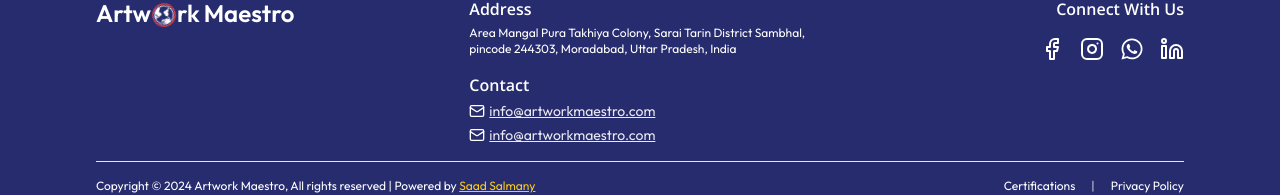
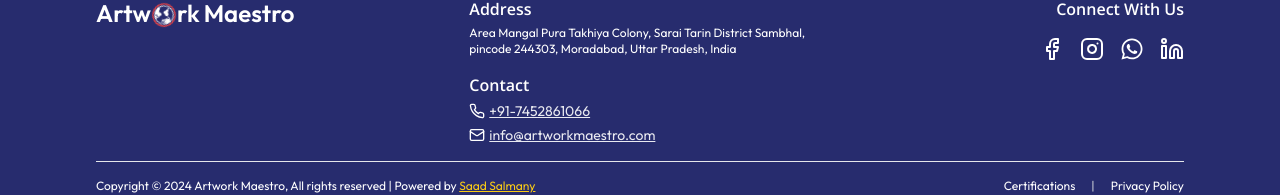
Before and after one commit to saadsalmany/Artwork-Maestro, a Next.js app: page /contact in a window 1280 px wide. Shown: the part 899-1094 px from the top of the page. Built offline with nearby package versions, Linux system fonts and the light colour scheme.

Commit message:
fixed footer and navbar

```diff
--- a/app/Components/Footer.js
+++ b/app/Components/Footer.js
@@ -1,5 +1,12 @@
 import React from "react";
-import { Facebook, Instagram, Linkedin, Phone, Mail, MapPin } from "lucide-react";
+import {
+  Facebook,
+  Instagram,
+  Linkedin,
+  Phone,
+  Mail,
+  MapPin,
+} from "lucide-react";
 import { FaWhatsapp } from "react-icons/fa";
 
 const Footer = () => {
@@ -55,28 +62,26 @@ const Footer = () => {
             <div>
               <p className="font-semibold text-base mb-1">Contact</p>
               <a
-                href="https://mail.google.com/mail/u/0/?view=cm&fs=1&to=info@artworkmaestro.com"
+                href="tel:7452861066"
                 rel="noopener noreferrer"
                 target="_blank"
-                className="flex items-center underline w-min space-x-1 group  transition-all duration-300 ease-in-out"
+                className="flex items-center underline space-x-1 group  transition-all duration-300 ease-in-out"
               >
-                <Mail
-                  size={16}
-                  className="text-white"
-                />
-                <span className="text-sm hover:text-red-300 opacity-90 font-outfit">info@artworkmaestro.com</span>
+                <Phone size={16} className="text-white" />
+                <span className="text-sm hover:text-red-300 opacity-90 font-outfit">
+                +91-7452861066
+                </span>
               </a>
               <a
-                href="mailto:info@artworkmaestro.com"
+                href="mailto:info@artworkmaestro.com?subject=From Artowrk Maestro Website&body="
                 rel="noopener noreferrer"
                 target="_blank"
-                className="flex items-center underline mt-1 w-min space-x-1 group  transition-all duration-300 ease-in-out"
+                className="flex items-center underline w-min space-x-1 group mt-1  transition-all duration-300 ease-in-out"
               >
-                <Mail
-                  size={16}
-                  className="text-white"
-                />
-                <span className="text-sm hover:text-red-300  opacity-90 font-outfit">info@artworkmaestro.com</span>
+                <Mail size={16} className="text-white" />
+                <span className="text-sm hover:text-red-300 opacity-90 font-outfit">
+                  info@artworkmaestro.com
+                </span>
               </a>
             </div>
           </div>
--- a/app/Components/Navbar.js
+++ b/app/Components/Navbar.js
@@ -18,7 +18,8 @@ const Navbar = () => {
   ];
 
   const NavLink = ({ href, label, isMobile }) => {
-    const isActive = pathname === href;
+    const pathname = usePathname();
+    const isActive = pathname === href || (href === '/products' && pathname.includes('/products/'));
 
     return (
       <Link
```
